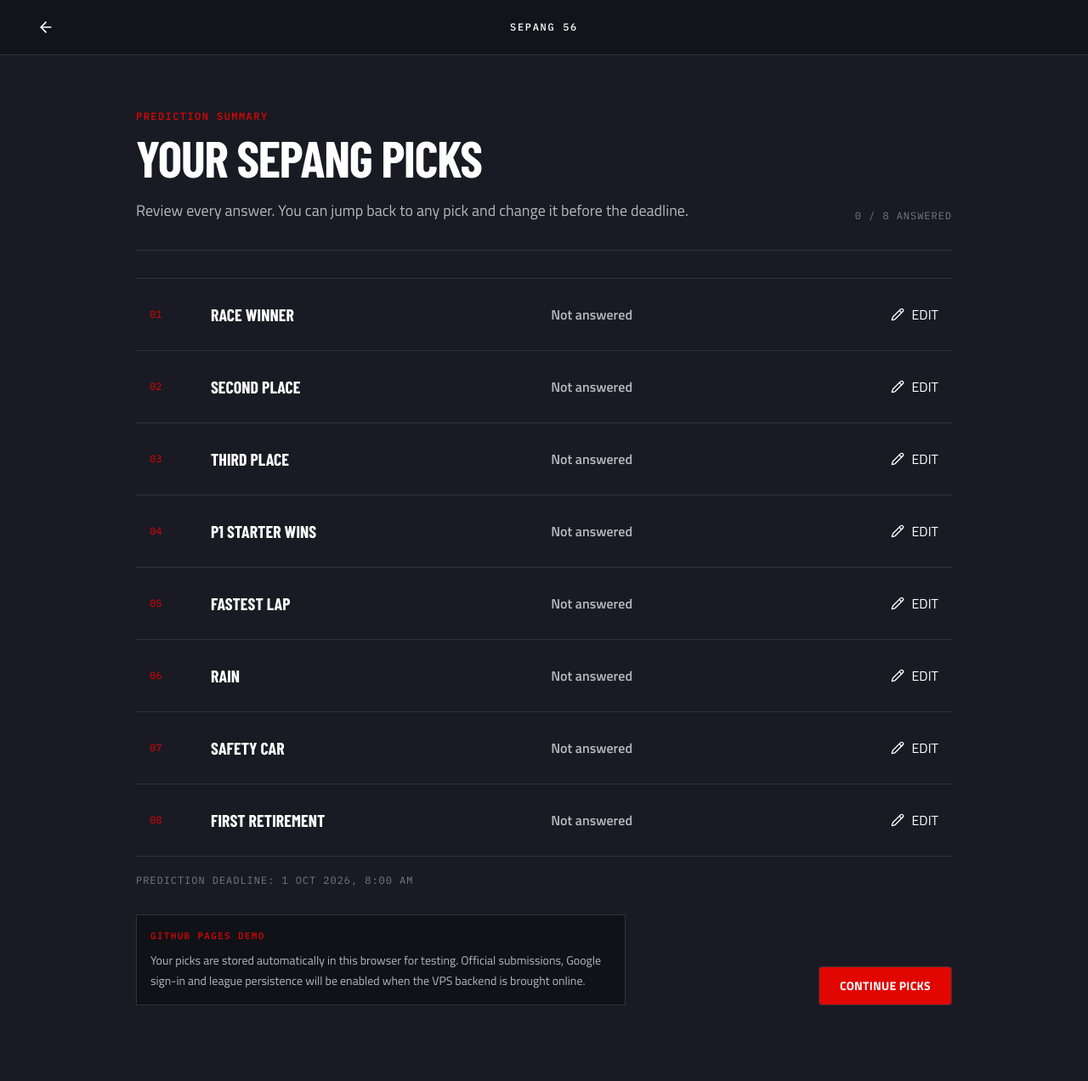
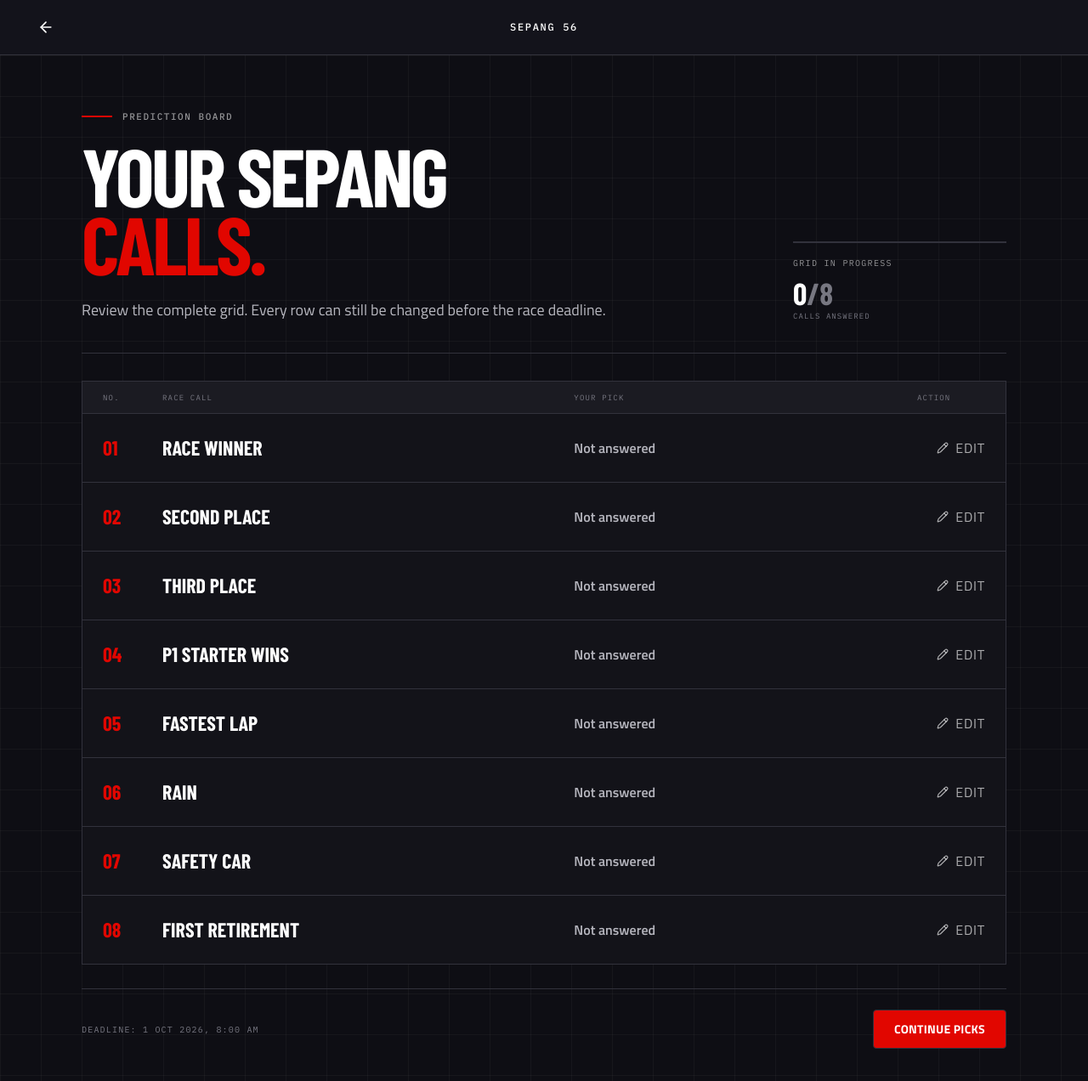
Before and after one commit to itsLucas02/f1-sepang, a Next.js app: page /predict/summary in a window 1280 px wide. Shown: the top 1272 px of the page at 85% size. Before the commit the page ends 1247 px from the top, so only its background shows below. Built offline with nearby package versions, Linux system fonts and the light colour scheme; a web font is replaced by a local one.

Commit message:
style: rebuild prediction summary as race board

```diff
--- a/components/prediction/prediction-summary.tsx
+++ b/components/prediction/prediction-summary.tsx
@@ -101,73 +101,96 @@ export function PredictionSummary() {
     return (
       <div className="min-h-screen bg-canvas">
         <RaceFlowHeader onBack={() => router.push("/predict")} />
-        <main className="mx-auto max-w-5xl px-5 py-12 sm:px-8">
-          <div className="border border-border bg-surface-01 p-6">
+        <main className="race-grid mx-auto min-h-[calc(100vh-56px)] max-w-6xl px-5 py-12 sm:px-8">
           <p className="font-mono text-xs uppercase tracking-[0.12em] text-text-muted">
             Loading your summary…
           </p>
-          </div>
         </main>
       </div>
     );
   }
 
   return (
-    <div className="min-h-screen bg-canvas">
+    <div className="min-h-screen bg-[#0e0e14]">
       <RaceFlowHeader
         onBack={() => router.push(locked ? "/" : "/predict")}
         backLabel={locked ? "Back home" : "Back to predictions"}
       />
 
-      <main className="mx-auto max-w-5xl px-5 py-10 sm:px-8 sm:py-14 lg:py-16">
-        <div className="flex flex-col gap-5 border-b border-border pb-8 sm:flex-row sm:items-end sm:justify-between">
-          <div>
-            <p className="font-mono text-xs font-medium uppercase tracking-[0.12em] text-race-red">
-              Prediction Summary
+      <main className="race-grid min-h-[calc(100vh-56px)]">
+        <div className="mx-auto max-w-6xl px-5 py-10 sm:px-8 sm:py-14 lg:py-16">
+          <div className="grid gap-7 border-b border-white/12 pb-9 lg:grid-cols-12 lg:items-end">
+            <div className="lg:col-span-8">
+              <div className="flex items-center gap-3">
+                <span className="h-0.5 w-9 bg-race-red" />
+                <p className="font-mono text-[11px] font-medium uppercase tracking-[0.14em] text-white/55">
+                  Prediction board
                 </p>
-            <h1 className="mt-3 font-display text-5xl font-extrabold uppercase leading-[0.95] tracking-[-0.02em] text-white sm:text-6xl">
-              Your Sepang Picks
+              </div>
+              <h1 className="mt-5 font-display text-6xl font-extrabold uppercase leading-[0.84] tracking-[-0.035em] text-white sm:text-7xl lg:text-8xl">
+                Your Sepang
+                <span className="block text-race-red">calls.</span>
               </h1>
-            <p className="mt-5 max-w-2xl text-lg leading-7 text-text-secondary">
+              <p className="mt-6 max-w-2xl text-lg leading-7 text-text-secondary">
                 {locked
-                ? "The race deadline has passed. Your picks are now read-only."
-                : "Review every answer. You can jump back to any pick and change it before the deadline."}
+                  ? "The race deadline has passed. Your calls are now read-only."
+                  : "Review the complete grid. Every row can still be changed before the race deadline."}
               </p>
             </div>
 
-          <div className="flex items-center gap-2 font-mono text-xs uppercase tracking-[0.08em] text-text-muted">
+            <div className="lg:col-span-3 lg:col-start-10">
+              <div className="border-t-2 border-white/70 pt-4">
+                <div className="flex items-center gap-2 font-mono text-[10px] uppercase tracking-[0.13em] text-white/55">
                   {locked ? (
                     <>
                       <LockKeyhole aria-hidden="true" className="size-4 text-race-red" />
-                Locked
+                      Grid locked
                     </>
                   ) : complete ? (
                     <>
                       <Check aria-hidden="true" className="size-4 text-race-red" />
-                8 / 8 answered
+                      Grid complete
                     </>
                   ) : (
-              `${Object.keys(draft.answers).length} / 8 answered`
+                    "Grid in progress"
                   )}
+                </div>
+                <p className="mt-2 font-display text-4xl font-extrabold text-white">
+                  {Object.keys(draft.answers).length}<span className="text-text-muted">/8</span>
+                </p>
+                <p className="font-mono text-[9px] uppercase tracking-[0.12em] text-text-muted">
+                  calls answered
+                </p>
+              </div>
             </div>
           </div>
 
-        <section aria-label="Your prediction answers" className="mt-8 border-y border-border">
+          <section
+            aria-label="Your prediction answers"
+            className="mt-8 overflow-hidden border border-white/12 bg-[#131319]"
+          >
+            <div className="grid grid-cols-[54px_1fr] border-b border-white/12 bg-[#1b1b22] px-4 py-3 sm:grid-cols-[70px_1.2fr_1fr_80px] sm:px-6">
+              <span className="font-mono text-[9px] uppercase tracking-[0.13em] text-text-muted">No.</span>
+              <span className="font-mono text-[9px] uppercase tracking-[0.13em] text-text-muted">Race call</span>
+              <span className="hidden font-mono text-[9px] uppercase tracking-[0.13em] text-text-muted sm:block">Your pick</span>
+              <span className="hidden font-mono text-[9px] uppercase tracking-[0.13em] text-text-muted sm:block">Action</span>
+            </div>
+
             {PREDICTION_QUESTIONS.map((question, index) => {
               const answer = draft.answers[question.id];
 
               return (
                 <div
                   key={question.id}
-                className="grid gap-4 border-b border-border py-5 last:border-b-0 sm:grid-cols-[56px_1fr_1fr_auto] sm:items-center sm:px-4"
+                  className="group grid grid-cols-[54px_1fr] gap-y-2 border-b border-white/10 px-4 py-5 last:border-b-0 sm:grid-cols-[70px_1.2fr_1fr_80px] sm:items-center sm:px-6"
                 >
-                <span className="font-mono text-xs text-race-red">
+                  <span className="font-display text-2xl font-extrabold text-race-red">
                     {String(question.index).padStart(2, "0")}
                   </span>
-                <span className="font-display text-xl font-bold uppercase leading-none text-white">
+                  <span className="font-display text-xl font-bold uppercase leading-none text-white sm:text-2xl">
                     {question.summaryLabel}
                   </span>
-                <span className="text-base font-semibold text-text-secondary">
+                  <span className="col-start-2 text-base font-semibold text-text-secondary sm:col-start-auto">
                     {formatAnswer(answer)}
                   </span>
                   {!locked ? (
@@ -175,9 +198,9 @@ export function PredictionSummary() {
                       type="button"
                       onClick={() => editQuestion(index)}
                       aria-label={`Edit ${question.summaryLabel}`}
-                    className="inline-flex min-h-11 items-center gap-2 justify-self-start text-sm font-bold uppercase text-white transition-colors hover:text-race-red focus-visible:outline-none focus-visible:ring-2 focus-visible:ring-white sm:justify-self-end"
+                      className="col-start-2 inline-flex min-h-10 items-center gap-2 justify-self-start text-xs font-bold uppercase tracking-[0.05em] text-white/65 transition-colors hover:text-race-red focus-visible:outline-none focus-visible:ring-2 focus-visible:ring-white sm:col-start-auto sm:justify-self-end"
                     >
-                    <Pencil aria-hidden="true" className="size-4" />
+                      <Pencil aria-hidden="true" className="size-3.5" />
                       Edit
                     </button>
                   ) : null}
@@ -186,20 +209,16 @@ export function PredictionSummary() {
             })}
           </section>
 
-        {deadlineLabel ? (
-          <p className="mt-5 font-mono text-xs uppercase tracking-[0.08em] text-text-muted">
-            Prediction deadline: {deadlineLabel}
+          <div className="mt-7 flex flex-col gap-5 border-t border-white/12 pt-6 sm:flex-row sm:items-center sm:justify-between">
+            <div>
+              <p className="font-mono text-[10px] uppercase tracking-[0.12em] text-text-muted">
+                {deadlineLabel ? `Deadline: ${deadlineLabel}` : "Demo mode / saved on this device"}
+              </p>
+              {!deadlineLabel ? (
+                <p className="mt-1 text-sm text-white/45">
+                  Your current calls persist in this browser while the server-backed competition layer is offline.
                 </p>
               ) : null}
-
-        <div className="mt-8 flex flex-col gap-4 sm:flex-row sm:items-end sm:justify-between">
-          <div className="max-w-xl border border-border bg-surface-01 p-4">
-            <p className="font-mono text-[11px] font-medium uppercase tracking-[0.12em] text-race-red">
-              GitHub Pages Demo
-            </p>
-            <p className="mt-2 text-sm leading-6 text-text-secondary">
-              Your picks are stored automatically in this browser for testing. Official submissions, Google sign-in and league persistence will be enabled when the VPS backend is brought online.
-            </p>
             </div>
 
             {!complete && !locked ? (
@@ -208,6 +227,7 @@ export function PredictionSummary() {
               </Button>
             ) : null}
           </div>
+        </div>
       </main>
     </div>
   );
```
Lines whose indentation alone changed are shown as unchanged.
